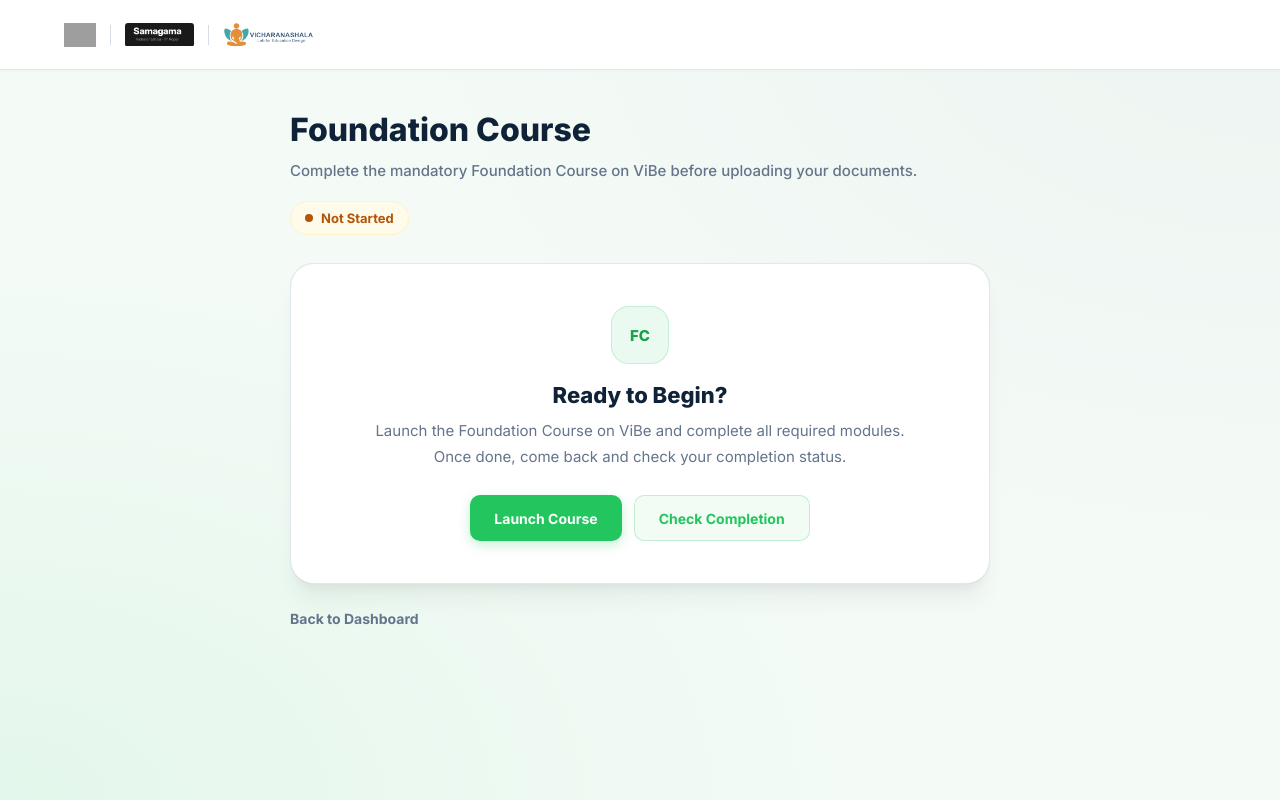
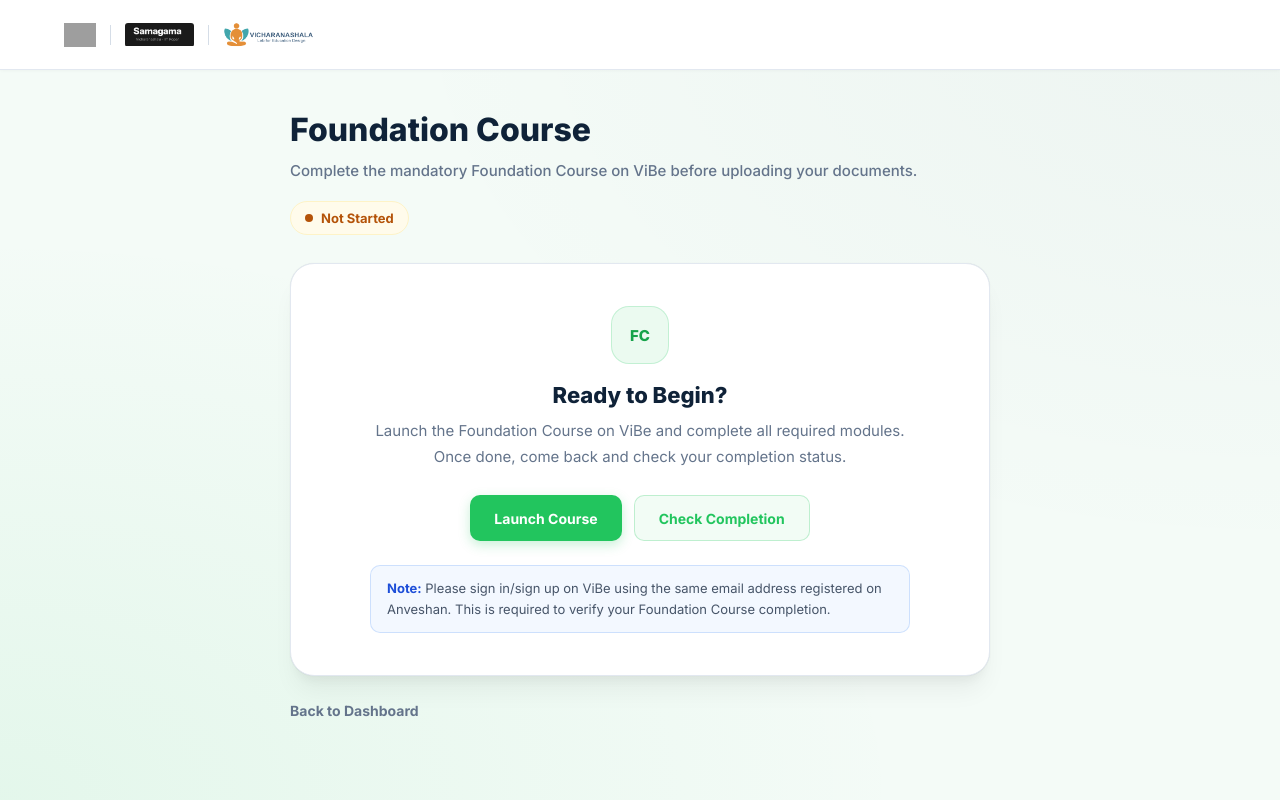
Before and after one commit to vicharanashala/agri-ai-interview, a Next.js app in the folder frontend/: page /foundation-course in a window 1280 px wide. Built offline with nearby package versions, Linux system fonts and the light colour scheme; no server answers; grey boxes are pictures that could not be loaded.

Commit message:
Add Vibe email instruction to foundation course

```diff
--- a/frontend/app/foundation-course/page.module.css
+++ b/frontend/app/foundation-course/page.module.css
@@ -219,6 +219,24 @@
   flex-wrap: wrap;
 }
 
+.note {
+  max-width: 540px;
+  margin: 24px auto 0;
+  padding: 12px 16px;
+  border-radius: 10px;
+  font-size: 13px;
+  line-height: 1.6;
+  text-align: left;
+  color: #475569;
+  background: rgba(59, 130, 246, 0.06);
+  border: 1px solid rgba(59, 130, 246, 0.2);
+}
+
+.note strong {
+  color: #1d4ed8;
+  font-weight: 700;
+}
+
 .primaryButton,
 .secondaryButton,
 .backButton {
--- a/frontend/app/foundation-course/page.tsx
+++ b/frontend/app/foundation-course/page.tsx
@@ -151,6 +151,9 @@ export default function FoundationCoursePage() {
                   {isChecking ? 'Checking...' : 'Check Completion'}
                 </button>
               </div>
+              <p className={styles.note}>
+                <strong>Note:</strong> Please sign in/sign up on ViBe using the same email address registered on Anveshan. This is required to verify your Foundation Course completion.
+              </p>
             </>
           ) : (
             <>
```
